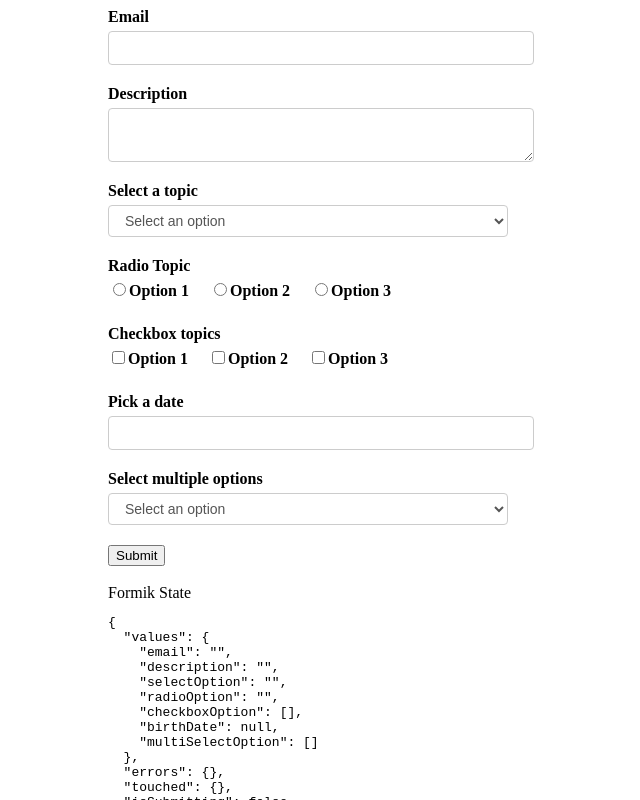
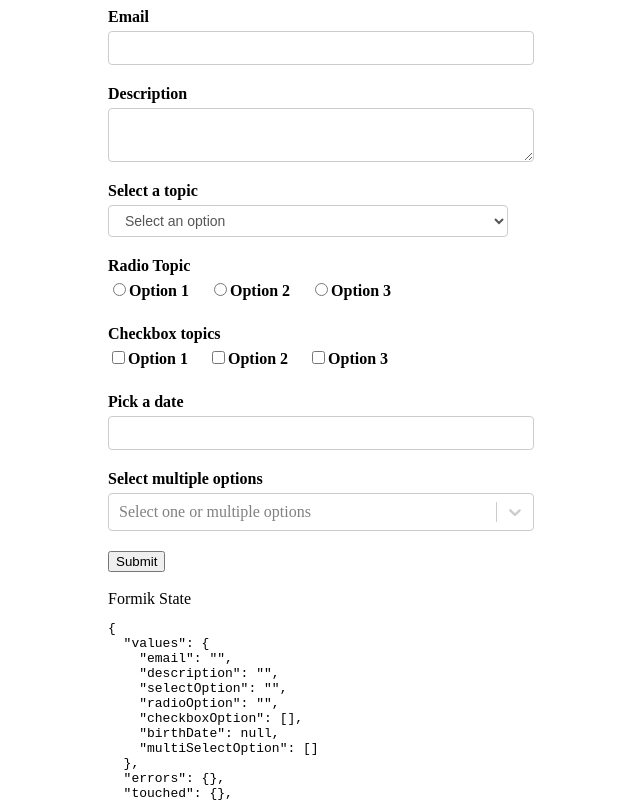
Before and after one commit to jayacados/formik-reusable-controls, a React (Create React App) app: page / in a window 1280 px wide. Shown: the top 800 px of the page, without its empty margins (319-959 px from the left). Built offline with nearby package versions, Linux system fonts and the light colour scheme.

Commit message:
successful implementation of multi-select

```diff
--- /dev/null
+++ b/src/Formik/components/CustomMultiSelect.js
@@ -0,0 +1,32 @@
+import React from 'react';
+import Select from 'react-select';
+
+export const CustomSelect = ({ placeholder, field, form, options, isMulti = false }) => {
+  console.log('options', options);
+  const onChange = option => {
+    form.setFieldValue(field.name, isMulti ? option.map(item => item.value) : option.value);
+  };
+
+  const getValue = () => {
+    if (options) {
+      return isMulti
+        ? options.filter(option => field.value.indexOf(option.value) >= 0)
+        : options.find(option => option.value === field.value);
+    } else {
+      return isMulti ? [] : '';
+    }
+  };
+
+  return (
+    <Select
+      name={field.name}
+      value={getValue()}
+      onChange={onChange}
+      placeholder={placeholder}
+      options={options}
+      isMulti={isMulti}
+    />
+  );
+};
+
+export default CustomSelect;
--- a/src/Formik/components/MultiSelect.js
+++ b/src/Formik/components/MultiSelect.js
@@ -1,21 +1,22 @@
 import React from 'react';
 import { Field, ErrorMessage } from 'formik';
 import TextError from './TextError';
+import CustomMultiSelect from './CustomMultiSelect';
 
 const Select = props => {
   const { label, name, options, ...rest } = props;
   return (
     <div className='form-control'>
       <label htmlFor={name}>{label}</label>
-      <Field as='select' id={name} name={name} {...rest}>
-        {options.map(option => {
-          return (
-            <option key={option.value} value={option.value}>
-              {option.key}
-            </option>
-          );
-        })}
-      </Field>
+      <Field
+        id={name}
+        name={name}
+        options={options}
+        component={CustomMultiSelect}
+        placeholder='Select one or multiple options'
+        isMulti={true}
+        {...rest}
+      />
       <ErrorMessage name={name} component={TextError} />
     </div>
   );
--- a/src/components/FormikContainer.js
+++ b/src/components/FormikContainer.js
@@ -10,6 +10,12 @@ const FormikContainer = () => {
     { key: 'Option 1', value: 'dOption1' },
     { key: 'Option 2', value: 'dOption2' },
     { key: 'Option 3', value: 'dOption3' },
+  ];
+  const multiSelectOptions = [
+    { label: 'Select an option', value: '' },
+    { label: 'Option 1', value: 'dOption1' },
+    { label: 'Option 2', value: 'dOption2' },
+    { label: 'Option 3', value: 'dOption3' },
   ];
   const radioOptions = [
     { key: 'Option 1', value: 'rOption1' },
@@ -60,7 +66,7 @@ const FormikContainer = () => {
             control='multi-select'
             label='Select multiple options'
             name='multiSelectOption'
-            options={dropdownOptions}
+            options={multiSelectOptions}
           />
           <button type='submit'> Submit </button>
           {/* ========================================================= */}
```
